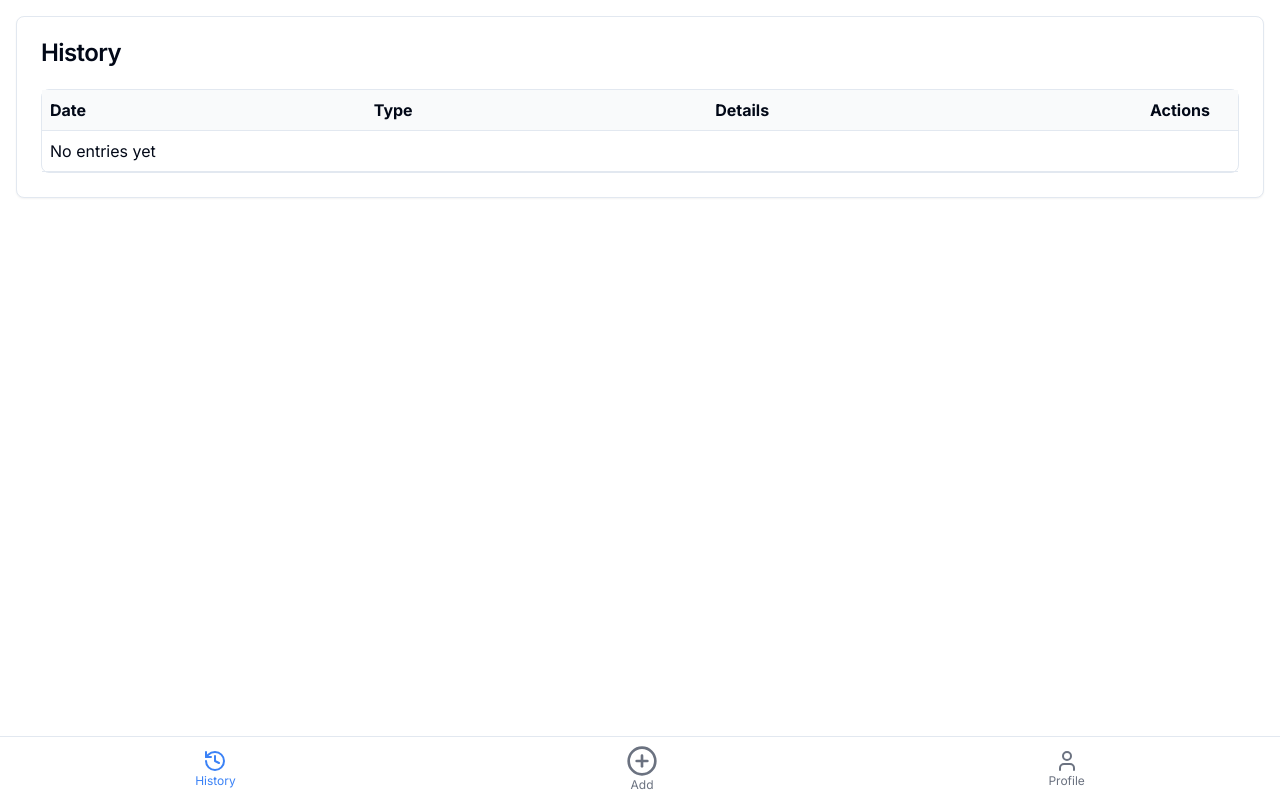
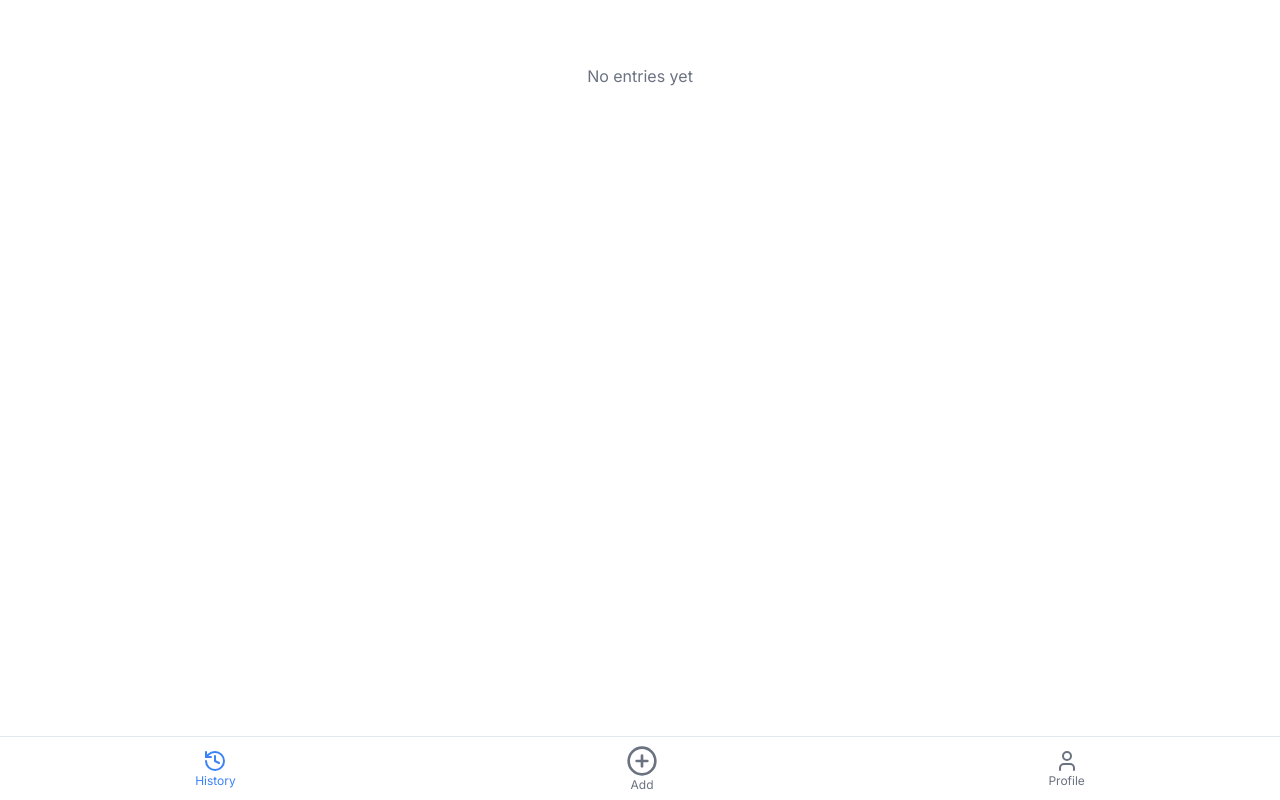
Before and after one commit to tomek-mcclintock/food-tracker, a Next.js app: page /history in a window 1280 px wide. Built offline with nearby package versions, Linux system fonts and the light colour scheme.

Commit message:
Updated History UI

```diff
--- a/src/app/history/page.js
+++ b/src/app/history/page.js
@@ -1,110 +1,88 @@
 // src/app/history/page.js
 "use client"
 
-import React, { useState } from 'react';
-import { Card, CardContent, CardHeader, CardTitle } from '@/components/ui/card';
-import { Button } from '@/components/ui/button';
-import { Pencil, Trash2 } from 'lucide-react';
+import React, { useEffect, useState } from 'react';
 import { useFoodHistory } from '@/hooks/useFoodHistory';
-import EditEntry from '@/components/EditEntry';
+import DaySummary from '@/components/history/DaySummary';
 
-const History = () => {
-  const { history, editEntry, deleteEntry } = useFoodHistory();
-  const [editingIndex, setEditingIndex] = useState(null);
+const groupEntriesByDay = (entries) => {
+  // Create a map to store entries by date
+  const dayMap = new Map();
+
+  entries.forEach(entry => {
+    // Get just the date part (remove time)
+    const entryDate = new Date(entry.date);
+    const dateKey = entryDate.toLocaleDateString('en-US', {
+      weekday: 'long',
+      year: 'numeric',
+      month: 'long',
+      day: 'numeric'
+    });
+
+    if (!dayMap.has(dateKey)) {
+      dayMap.set(dateKey, {
+        date: dateKey,
+        wellness: null,
+        foods: []
+      });
+    }
+
+    const dayData = dayMap.get(dateKey);
+
+    if (entry.type === 'wellness') {
+      // Only keep the latest wellness check for the day
+      if (!dayData.wellness || new Date(entry.date) > new Date(dayData.wellness.date)) {
+        dayData.wellness = {
+          date: entry.date,
+          stomach: entry.stomach,
+          energy: entry.energy
+        };
+      }
+    } else {
+      // Add food entry
+      dayData.foods.push({
+        time: entryDate.toLocaleTimeString('en-US', {
+          hour: 'numeric',
+          minute: 'numeric'
+        }),
+        food: entry.food,
+        ingredients: entry.ingredients,
+        sensitivities: entry.sensitivities
+      });
+    }
+  });
+
+  // Convert map to array and sort by date (most recent first)
+  return Array.from(dayMap.values())
+    .sort((a, b) => new Date(b.date) - new Date(a.date));
+};
+
+export default function History() {
+  const { history } = useFoodHistory();
+  const [groupedEntries, setGroupedEntries] = useState([]);
+
+  useEffect(() => {
+    setGroupedEntries(groupEntriesByDay(history));
+  }, [history]);
 
   return (
-    <div className="pb-20">
-      <Card>
-        <CardHeader>
-          <CardTitle>History</CardTitle>
-        </CardHeader>
-        <CardContent>
-          <div className="border rounded-lg">
-            <table className="w-full">
-              <thead>
-                <tr className="border-b bg-gray-50">
-                  <th className="p-2 text-left">Date</th>
-                  <th className="p-2 text-left">Type</th>
-                  <th className="p-2 text-left">Details</th>
-                  <th className="p-2 text-left w-24">Actions</th>
-                </tr>
-              </thead>
-              <tbody>
-                {history.length === 0 ? (
-                  <tr className="border-b">
-                    <td className="p-2" colSpan={4}>No entries yet</td>
-                  </tr>
-                ) : (
-                  history.map((entry, index) => (
-                    <tr key={index} className="border-b">
-                      <td className="p-2">{entry.date}</td>
-                      <td className="p-2">
-                        {entry.type === 'wellness' ? 'Daily Check' : 'Food'}
-                      </td>
-                      <td className="p-2">
-                        {entry.type === 'wellness' ? (
-                          <div>
-                            <p>Stomach: {entry.stomach}</p>
-                            <p>Energy: {entry.energy}</p>
-                          </div>
-                        ) : (
-                          <div>
-                            <p><strong>{entry.food}</strong></p>
-                            <p className="text-sm">{entry.ingredients}</p>
-                            {entry.sensitivities && entry.sensitivities.length > 0 && (
-                              <div className="flex flex-wrap gap-1 mt-1">
-                                {entry.sensitivities.map((item, i) => (
-                                  <span
-                                    key={i}
-                                    className="px-1.5 py-0.5 bg-yellow-100 text-yellow-800 rounded-full text-xs"
-                                  >
-                                    {item}
-                                  </span>
-                                ))}
-                              </div>
-                            )}
-                          </div>
-                        )}
-                      </td>
-                      <td className="p-2">
-                        <div className="flex gap-2">
-                          <Button
-                            variant="ghost"
-                            size="sm"
-                            onClick={() => setEditingIndex(index)}
-                          >
-                            <Pencil className="h-4 w-4" />
-                          </Button>
-                          <Button
-                            variant="ghost"
-                            size="sm"
-                            onClick={() => deleteEntry(index)}
-                          >
-                            <Trash2 className="h-4 w-4" />
-                          </Button>
-                        </div>
-                      </td>
-                    </tr>
-                  ))
-                )}
-              </tbody>
-            </table>
+    <div className="max-w-2xl mx-auto pb-24 px-4">
+      <div className="space-y-2">
+        {groupedEntries.map((dayData, index) => (
+          <DaySummary
+            key={index}
+            date={dayData.date}
+            wellness={dayData.wellness}
+            foods={dayData.foods}
+          />
+        ))}
+
+        {groupedEntries.length === 0 && (
+          <div className="text-center py-12 text-gray-500">
+            <p>No entries yet</p>
           </div>
-        </CardContent>
-      </Card>
-
-      {editingIndex !== null && (
-        <EditEntry
-          entry={history[editingIndex]}
-          onSave={(updatedEntry) => {
-            editEntry(editingIndex, updatedEntry);
-            setEditingIndex(null);
-          }}
-          onCancel={() => setEditingIndex(null)}
-        />
-      )}
+        )}
+      </div>
     </div>
   );
-};
-
-export default History;
+}
--- /dev/null
+++ b/src/components/history/DaySummary.js
@@ -0,0 +1,89 @@
+// src/components/history/DaySummary.js
+import { Card, CardContent } from "@/components/ui/card";
+import { ArrowUp, ArrowDown, Heart, Plus } from 'lucide-react';
+
+const WellnessIndicators = ({ stomach, energy }) => {
+  const getStomachColor = () => {
+    const scores = {
+      'Very Poor': 'text-red-500',
+      'Poor': 'text-orange-500',
+      'Okay': 'text-yellow-500',
+      'Good': 'text-green-500',
+      'Excellent': 'text-emerald-500'
+    };
+    return scores[stomach] || 'text-gray-500';
+  };
+
+  const getEnergyColor = () => {
+    const scores = {
+      'Very Low': 'text-red-500',
+      'Low': 'text-orange-500',
+      'Moderate': 'text-yellow-500',
+      'High': 'text-green-500',
+      'Very High': 'text-emerald-500'
+    };
+    return scores[energy] || 'text-gray-500';
+  };
+
+  return (
+    <div className="flex gap-4 items-center text-sm">
+      <div className={`flex items-center gap-1 ${getStomachColor()}`}>
+        <Heart className="w-4 h-4" />
+        <span>Stomach: {stomach}</span>
+      </div>
+      <div className={`flex items-center gap-1 ${getEnergyColor()}`}>
+        <ArrowUp className="w-4 h-4" />
+        <span>Energy: {energy}</span>
+      </div>
+    </div>
+  );
+};
+
+const FoodEntry = ({ food, ingredients, sensitivities }) => (
+  <div className="pl-4 border-l-2 border-gray-100">
+    <p className="font-medium">{food}</p>
+    <p className="text-sm text-gray-600">{ingredients}</p>
+    {sensitivities?.length > 0 && (
+      <div className="flex flex-wrap gap-1 mt-1">
+        {sensitivities.map((item, index) => (
+          <span
+            key={index}
+            className="px-1.5 py-0.5 bg-yellow-100 text-yellow-800 rounded-full text-xs"
+          >
+            {item}
+          </span>
+        ))}
+      </div>
+    )}
+  </div>
+);
+
+export default function DaySummary({ date, wellness, foods }) {
+  return (
+    <Card className="mb-4">
+      <CardContent className="p-4">
+        <div className="space-y-4">
+          <div className="flex justify-between items-start">
+            <h3 className="font-semibold text-lg">{date}</h3>
+          </div>
+
+          {wellness && (
+            <div className="bg-gray-50 rounded-lg p-3">
+              <WellnessIndicators {...wellness} />
+            </div>
+          )}
+
+          <div className="space-y-4">
+            {foods.length > 0 ? (
+              foods.map((food, index) => (
+                <FoodEntry key={index} {...food} />
+              ))
+            ) : (
+              <p className="text-gray-500 text-sm italic">No food entries for this day</p>
+            )}
+          </div>
+        </div>
+      </CardContent>
+    </Card>
+  );
+}
```
